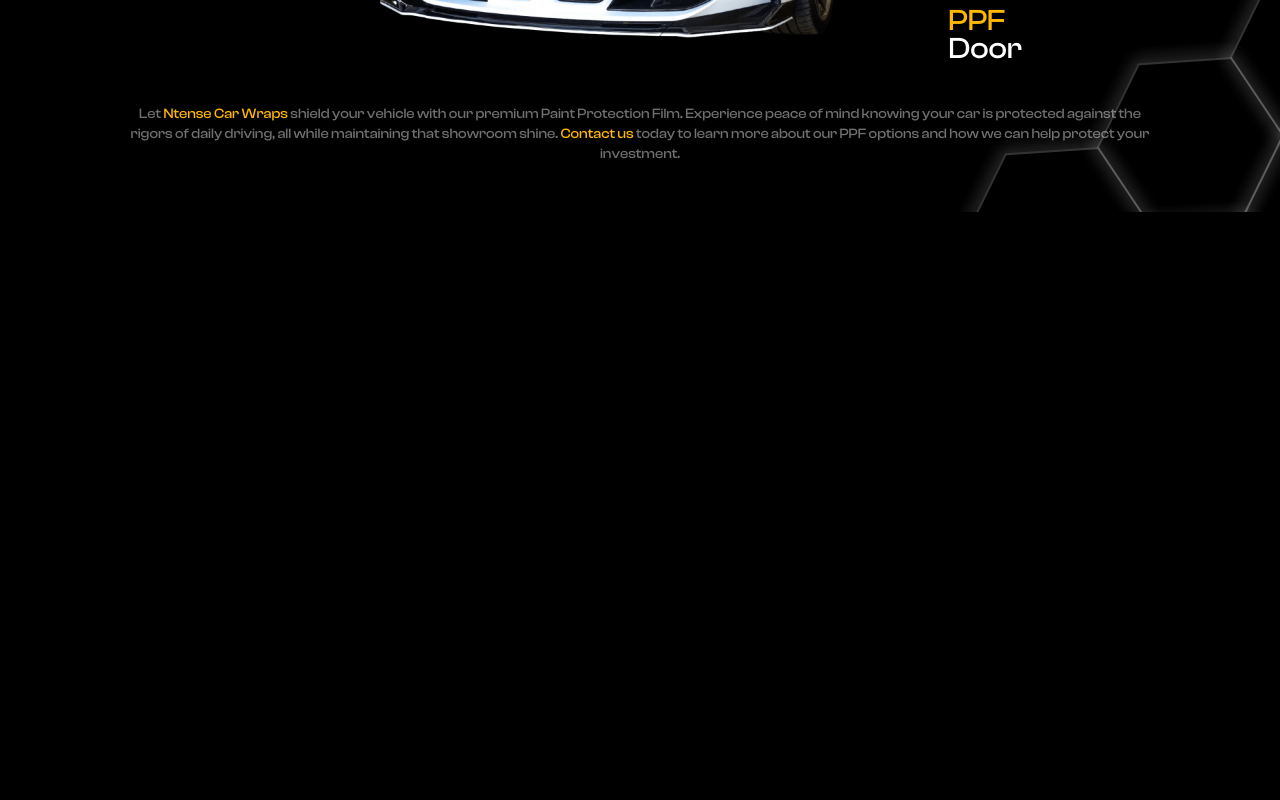
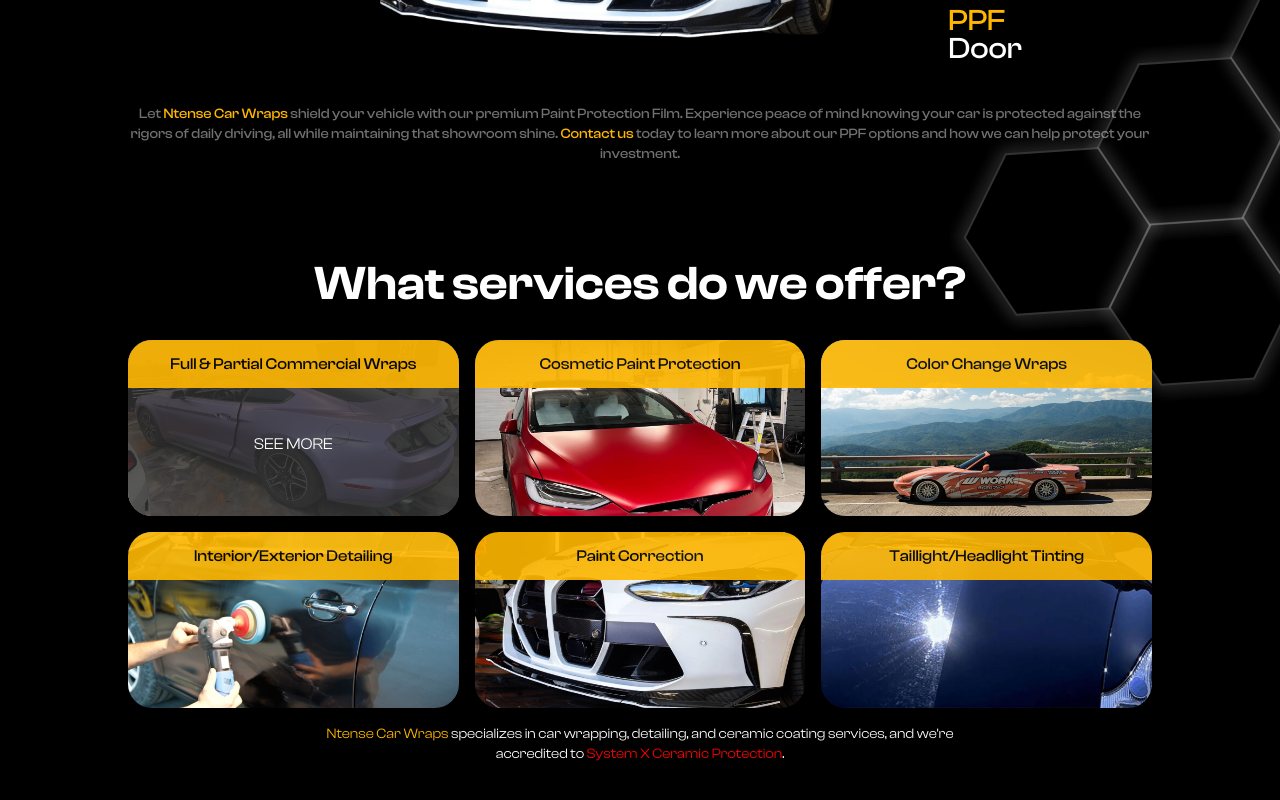
Before and after one commit to pj-wise/ntensewraps, a Next.js app: page / in a window 1280 px wide. Shown: the part 1401-2201 px from the top of the page. Before the commit the page ends 1613 px from the top, so only its background shows below. Built offline with nearby package versions, Linux system fonts and the light colour scheme.

Commit message:
add services section

```diff
--- /dev/null
+++ b/src/app/components/services-section/index.tsx
@@ -0,0 +1,71 @@
+import Image from "next/image";
+export const ServicesSection = () => {
+  const services = [
+    {
+      title: "Full & Partial Commercial Wraps",
+      imgSrc: "/img/service/service-1.jpg",
+    },
+    {
+      title: "Cosmetic Paint Protection",
+      imgSrc: "/img/service/service-2.jpg",
+    },
+    { title: "Color Change Wraps", imgSrc: "/img/service/service-3.jpg" },
+    {
+      title: "Interior/Exterior Detailing",
+      imgSrc: "/img/service/service-4.jpg",
+    },
+    { title: "Paint Correction", imgSrc: "/img/service/service-5.jpg" },
+    {
+      title: "Taillight/Headlight Tinting",
+      imgSrc: "/img/service/service-6.jpg",
+    },
+  ];
+
+  return (
+    <div className="w-full h-full min-h-96 layoutPadding pt-12 pb-10">
+      <h3 className="text-3xl sm:text-5xl font-semibold text-center">
+        What services do we offer?
+      </h3>
+      <div className="grid pt-8 gap-4 m grid-cols-1 sm:grid-cols-2 lg:grid-cols-3 max-w-screen-lg mx-auto max-sm:px-[10%] h-[800px] sm:h-[500px] lg:h-[400px]">
+        {services.map(({ title, imgSrc }, index) => {
+          return (
+            <ServiceItem
+              key={`service-${index}`}
+              isSeeMore={index === 0}
+              title={title}
+              imgSrc={imgSrc}
+            />
+          );
+        })}
+      </div>
+      <p className="text-center text-sm max-w-[739px] mx-auto px-8 pt-4">
+        <span className="text-primary">Ntense Car Wraps</span> specializes in
+        car wrapping, detailing, and ceramic coating services, and {"we're"}{" "}
+        accredited to{" "}
+        <span className="text-destructive">System X Ceramic Protection</span>.
+      </p>
+    </div>
+  );
+};
+
+export const ServiceItem = ({ isSeeMore, title, imgSrc }: ServiceItemProps) => {
+  return (
+    <div className="relative overflow-hidden text-base font-medium rounded-3xl ">
+      <div className="absolute line-clamp-1 z-20 bg-primary text-background opacity-90 left-0 right-0 p-1 sm:p-3 px-6 text-center">
+        {title}
+      </div>
+      {isSeeMore ? (
+        <div className="absolute z-10 bg-[hsla(0,0%,20%,0.8)] bottom-0 top-0 left-0 right-0 text-center flex items-center justify-center">
+          <p className="mt-8 font-normal">SEE MORE</p>
+        </div>
+      ) : null}
+      <Image src={imgSrc} fill className=" object-fill" alt="Service-image " />
+    </div>
+  );
+};
+
+export interface ServiceItemProps {
+  isSeeMore?: boolean;
+  title: string;
+  imgSrc: string;
+}
--- a/src/app/page.tsx
+++ b/src/app/page.tsx
@@ -1,17 +1,15 @@
 import AboutSection from "./components/about-section";
 import { LandingSection } from "./components/landing-section";
 import { Navbar } from "./components/navbar";
+import { ServicesSection } from "./components/services-section";
 
 export default function Home() {
   return (
     <main className="relative flex min-h-screen flex-col items-center justify-between mx-auto overflow-x-hidden">
       <Navbar />
-
       <LandingSection />
       <AboutSection />
-
-      {/* <Services />
-      <Gallery />  */}
+      <ServicesSection />
     </main>
   );
 }
```
